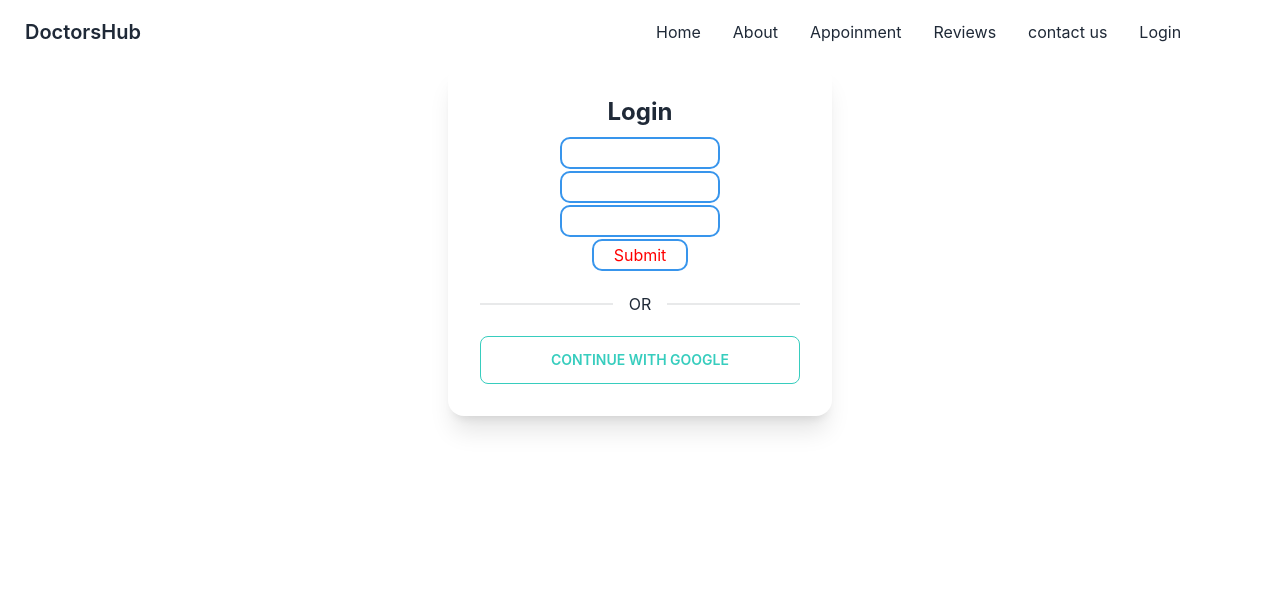
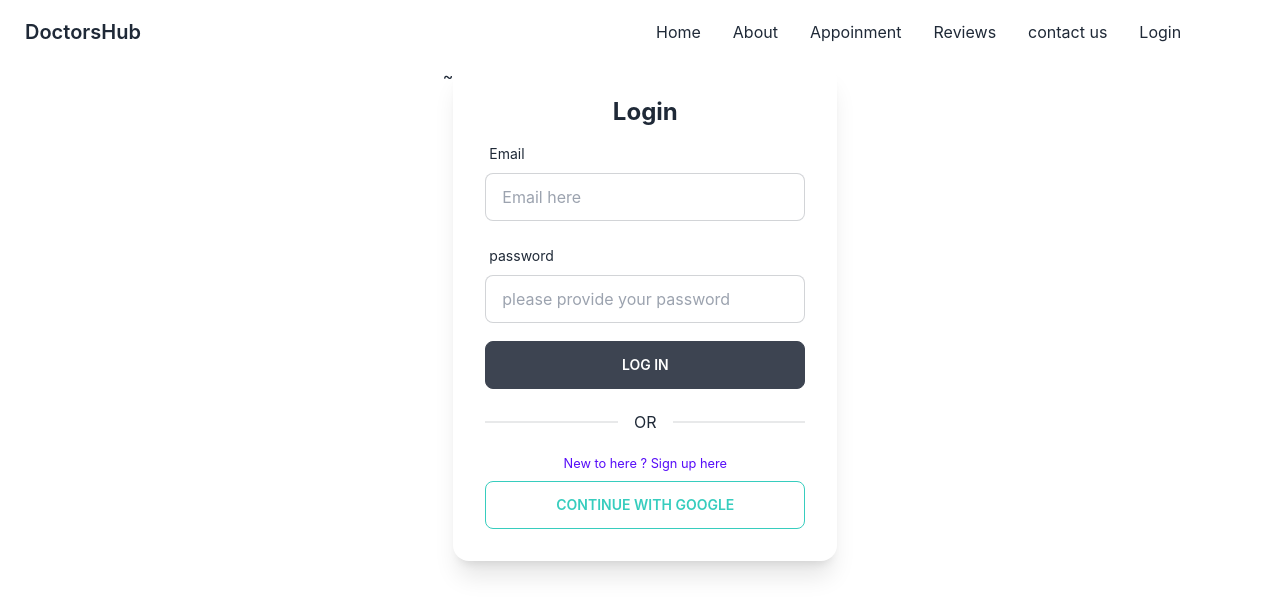
Before and after one commit to mahlilmahee/psychic-doctor01, a React (Create React App) app: page /login in a window 1280 px wide. Shown: the top 614 px of the page. Built offline with nearby package versions, Linux system fonts and the light colour scheme; no server answers.

Commit message:
signup page finished

```diff
--- a/src/App.js
+++ b/src/App.js
@@ -11,6 +11,7 @@ import Contact from './pages/Contact';
 import About from './pages/About';
 import Login from './pages/Login';
 import Appoinment from './pages/Home/Appoinment/Appoinment';
+import Signup from './pages/Signup';
 // import Appoinment from './pages/Home/Appoinment';
 function App() {
   return (
@@ -30,6 +31,8 @@ function App() {
        </Route>
       <Route path="/login" element={<Login/>}>
        </Route>
+      <Route path="/signup" element={<Signup/>}>
+       </Route>
       <Route path="*" element={<None />}>
        </Route>
 
--- /dev/null
+++ b/src/pages/Home/Shared/Loader.js
@@ -0,0 +1,11 @@
+import React from 'react';
+
+const Loader = () => {
+    return (
+        <div className="h-screen flex justify-center items-center">
+        <button class='btn loading'> Loading</button>
+        </div>
+    );
+};
+
+export default Loader
--- a/src/pages/Login.js
+++ b/src/pages/Login.js
@@ -2,36 +2,138 @@ import React from 'react';
 import auth from '../firebase.init';
 import { useForm } from "react-hook-form";
 import { useSignInWithGoogle } from 'react-firebase-hooks/auth';
+import { useSignInWithEmailAndPassword } from 'react-firebase-hooks/auth';
+import Loader from './Home/Shared/Loader';
+import { Link } from 'react-router-dom';
 const Login = () => {
 
-    const [signInWithGoogle, user, loading, error] = useSignInWithGoogle(auth);
+    const [signInWithGoogle, user, loading, gError] = useSignInWithGoogle(auth);
 
     const { register, formState: { errors }, handleSubmit } = useForm();
 
-    const onSubmit = (data) => console.log(data);
 
-    if(user){
-        console.log(user)
+
+    // section for email and password login here
+
+   const [
+    signInWithEmailAndPassword,
+    eUser,
+    eLoading,
+    error,
+  ] = useSignInWithEmailAndPassword(auth);
+
+
+  const onSubmit = (data) =>{
+
+    console.log(data.mail,data.password)
+
+    signInWithEmailAndPassword(data.mail,data.password)
+  };
+
+
+
+
+    // if(user){
+    //     console.log(user)
+    // }
+
+
+
+    if (eLoading||loading){
+
+      return <Loader></Loader>
+      // console.log('better experience me ')
+
+    }
+    if (error|| gError){
+      <p>{error?.message} ||{gError?.message}</p>
     }
 
     return (
-        <div class='flex justify-center items-center~'>
+        <div class='flex justify-center items-center~'>~
             <div class="card w-96 bg-base-100 shadow-xl">
   <div class="card-body">
     <h2 class="text-center text-2xl font-bold">Login</h2>
     <form class='flex flex-col justify-center items-center' onSubmit={handleSubmit(onSubmit)}>
-      <input class='w-2/4' {...register("firstName", { required: true })} />
-      {errors.firstName?.type === 'required' && "First name is required"}
 
-      <input class='w-2/4' {...register("lastName", { required: true })} />
-      {errors.lastName && <p>Last name is required</p>}
+    <div class="form-control w-full max-w-xs">
+  <label class="label">
+    <span class="label-text">Email</span>
+    {/* <span class="label-text-alt">Alt label</span> */}
+  </label>
 
-      <input class='w-2/4' {...register("mail", { required: "Email Address is required" })} />
-      <p>{errors.mail?.message}</p>
+    <input
+    {...register
+          ("mail",
+         {
+     pattern:
+  {
+ value: /^\w+@[a-zA-Z_]+?\.[a-zA-Z]{2,3}$/,
+ message:'please enter valid email'
+},
+required:
 
-      <input type="submit" />
+{ value:true,
+ message:'please enter your email '
+        }}
+     )}
+   type="email" placeholder="Email here"
+    class="input input-bordered w-full max-w-xs"
+     />
+  <label class="label">
+    <span class="label-text-alt">
+      {/* {errors.mail?.type === 'required' && "First name is required"} */}
+      {errors.mail?.type === 'required' && <p>{errors.mail?.message}</p>}
+      {errors.mail?.type === 'pattern' && <p>{errors.mail?.message}</p>}
+      {/* {errors.mail?.type === 'pattern' && "change the pattern"} */}
+       </span>
+    {/* <span class="label-text-alt">Alt label</span> */}
+  </label>
+
+
+
+   {/* the password label starts from here   */}
+  <label class="label">
+    <span class="label-text">password</span>
+    {/* <span class="label-text-alt">Alt label</span> */}
+  </label>
+
+    <input
+    {...register
+          ("passwords",
+         {
+          minLength: {
+            value: 5,
+            message: 'Password should be more than 5 words' // JS only: <p>error message</p> TS only support string
+          },
+required:
+
+{ value:true,
+ message:'please enter your password'
+        }}
+     )}
+   type="current-password"
+    placeholder="please provide your password"
+
+    class="input input-bordered w-full max-w-xs"
+
+                                                        />
+  <label class="label">
+    <span class="label-text-alt">
+      {/* {errors.mail?.type === 'required' && "First name is required"} */}
+      {errors.passwords?.type === 'required' && <p>{errors.passwords?.message}</p>}
+      {errors.passwords?.type === 'minlength' && <p>{errors.passwords?.message}</p>}
+       </span>
+    {/* <span class="label-text-alt">Alt label</span> */}
+  </label>
+</div>
+
+
+      <input class="btn  w-full max-w-xs" type="submit"  value="Log In"/>
     </form>
     <div class="divider">OR</div>
+
+    <small class='text-primary'> New to here ?<Link to='/signup'> Sign up here </Link> </small>
     <button onClick={() => signInWithGoogle()} class="btn btn-outline btn-accent">Continue with google</button>
 
   </div>
--- /dev/null
+++ b/src/pages/Signup.js
@@ -0,0 +1,173 @@
+import React from 'react';
+
+import auth from '../firebase.init';
+import { useForm } from "react-hook-form";
+import { useCreateUserWithEmailAndPassword, useSignInWithGoogle } from 'react-firebase-hooks/auth';
+import { useSignInWithEmailAndPassword } from 'react-firebase-hooks/auth';
+import Loader from './Home/Shared/Loader';
+import { Link } from 'react-router-dom';
+const Signup = () => {
+
+    const [signInWithGoogle, gUser, gLoading, gError] = useSignInWithGoogle(auth);
+
+    const { register, formState: { errors }, handleSubmit } = useForm();
+
+
+
+    // section for email and password login here
+
+    const [
+        createUserWithEmailAndPassword,
+        user,
+        loading,
+        error,
+      ] = useCreateUserWithEmailAndPassword(auth);
+
+
+  const onSubmit = (data) =>{
+
+    console.log(data.mail,data.password)
+
+    createUserWithEmailAndPassword(data.mail,data.password)
+  };
+
+
+
+
+    // if(user){
+    //     console.log(user)
+    // }
+
+
+
+    if (loading||gLoading){
+
+      return <Loader></Loader>
+      // console.log('better experience me ')
+
+    }
+    if (error|| gError){
+      <p>{error?.message} ||{gError?.message}</p>
+    }
+    return (
+        <div class='flex justify-center items-center~'>~
+        <div class="card w-96 bg-base-100 shadow-xl">
+<div class="card-body">
+<h2 class="text-center text-2xl font-bold">Sign up here </h2>
+<form class='flex flex-col justify-center items-center' onSubmit={handleSubmit(onSubmit)}>
+
+<div class="form-control w-full max-w-xs">
+<label class="label">
+<span class="label-text">Name</span>
+{/* <span class="label-text-alt">Alt label</span> */}
+</label>
+
+<input
+{...register
+      ("fname",
+     {
+
+required:
+
+{ value:true,
+message:'please enter your name '
+    }}
+ )}
+type="text" placeholder="text here"
+class="input input-bordered w-full max-w-xs"
+ />
+<label class="label">
+<span class="label-text-alt">
+  {/* {errors.mail?.type === 'required' && "First name is required"} */}
+  {errors.fname?.type === 'required' && <p>{errors.fname?.message}</p>}
+  {errors.fname?.type === 'pattern' && <p>{errors.fname?.message}</p>}
+  {/* {errors.mail?.type === 'pattern' && "change the pattern"} */}
+   </span>
+{/* <span class="label-text-alt">Alt label</span> */}
+</label>
+<label class="label">
+<span class="label-text">Email</span>
+{/* <span class="label-text-alt">Alt label</span> */}
+</label>
+
+<input
+{...register
+      ("mail",
+     {
+ pattern:
+{
+value: /^\w+@[a-zA-Z_]+?\.[a-zA-Z]{2,3}$/,
+message:'please enter valid email'
+},
+required:
+
+{ value:true,
+message:'please enter your email '
+    }}
+ )}
+type="email" placeholder="Email here"
+class="input input-bordered w-full max-w-xs"
+ />
+<label class="label">
+<span class="label-text-alt">
+  {/* {errors.mail?.type === 'required' && "First name is required"} */}
+  {errors.mail?.type === 'required' && <p>{errors.mail?.message}</p>}
+  {errors.mail?.type === 'pattern' && <p>{errors.mail?.message}</p>}
+  {/* {errors.mail?.type === 'pattern' && "change the pattern"} */}
+   </span>
+{/* <span class="label-text-alt">Alt label</span> */}
+</label>
+
+
+
+{/* the password label starts from here   */}
+<label class="label">
+<span class="label-text">password</span>
+{/* <span class="label-text-alt">Alt label</span> */}
+</label>
+
+<input
+{...register
+      ("password",
+     {
+      minLength: {
+        value: 5,
+        message: 'Password should be more than 5 words' // JS only: <p>error message</p> TS only support string
+      },
+required:
+
+{ value:true,
+message:'please enter your password'
+    }}
+ )}
+type="current-password"
+placeholder="please provide your password"
+
+class="input input-bordered w-full max-w-xs"
+
+                                                    />
+<label class="label">
+<span class="label-text-alt">
+  {/* {errors.mail?.type === 'required' && "First name is required"} */}
+  {errors.password?.type === 'required' && <p>{errors.password?.message}</p>}
+  {errors.password?.type === 'minlength' && <p>{errors.password?.message}</p>}
+   </span>
+{/* <span class="label-text-alt">Alt label</span> */}
+</label>
+</div>
+
+
+  <input class="btn  w-full max-w-xs" type="submit"  value="Sign up"/>
+</form>
+<div class="divider">OR</div>
+
+<small > Already have an account ?<Link className='text-primary' to='/signup'> Sign up here </Link> </small>
+<button onClick={() => signInWithGoogle()} class="btn btn-outline btn-accent">Continue with google</button>
+
+</div>
+</div>
+    </div>
+    );
+};
+
+export default Signup;
```
